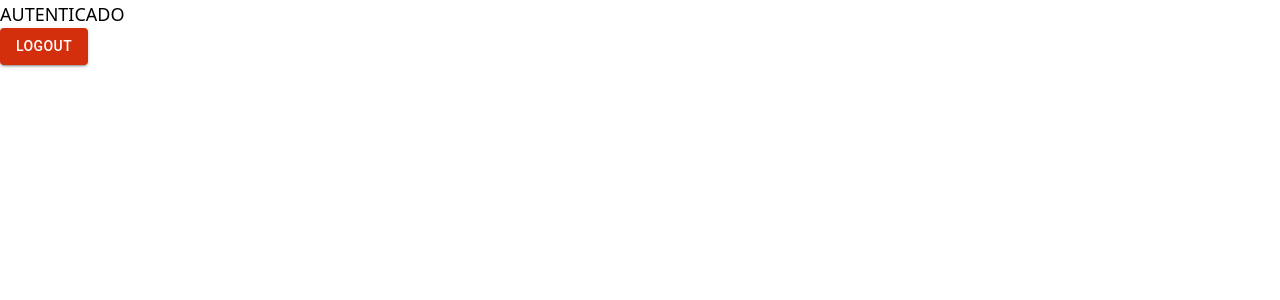
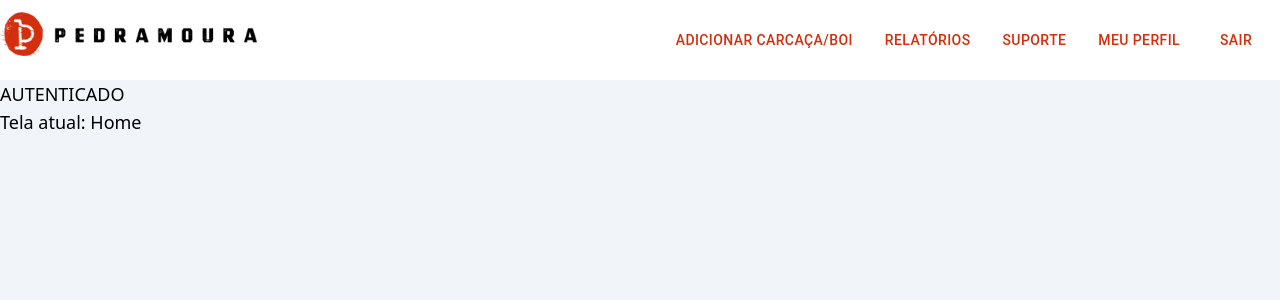
Before and after one commit to grupo-dois/app-desossa, a React (Create React App) app: page /system in a window 1280 px wide. Shown: the top 300 px of the page. Built offline with nearby package versions, Linux system fonts and the light colour scheme; sample sign-in values are in the browser's storage.

Commit message:
feat: add navbar

```diff
--- /dev/null
+++ b/src/components/Navbar.tsx
@@ -0,0 +1,42 @@
+import React from 'react';
+import logo from '../resources/logo.png';
+import { logout } from '../services/login';
+import { Button } from '@mui/material';
+import { Screens } from '../enums/Screens'
+import { useNavigate } from 'react-router-dom';
+
+interface Props {
+  setScreen: (screen: Screens) => void;
+}
+
+const Navbar: React.FC<Props> = (props) => {
+  const { setScreen } = props;
+  const navigate = useNavigate();
+
+  const logoutUser = () => {
+    logout();
+    navigate('/');
+  }
+
+  return (
+    <div className="h-20 bg-white flex justify-between">
+      <div>
+        <img
+          className="h-14 pt-3 cursor-pointer"
+          src={logo}
+          onClick={() => setScreen(Screens.HOME)}
+          alt="Pedra Moura"
+        />
+      </div>
+      <div className="flex space-x-4 mr-3">
+        <Button onClick={() => setScreen(Screens.CARCASS)}>Adicionar carcaça/boi</Button>
+        <Button onClick={() => setScreen(Screens.REPORTS)}>Relatórios</Button>
+        <Button onClick={() => setScreen(Screens.SUPPORT)}>Suporte</Button>
+        <Button onClick={() => setScreen(Screens.PROFILE)}>Meu perfil</Button>
+        <Button onClick={() => logoutUser()}>Sair</Button>
+      </div>
+    </div>
+  )
+}
+
+export default Navbar;
--- /dev/null
+++ b/src/components/index.ts
@@ -0,0 +1,3 @@
+import Navbar from './Navbar'
+
+export { Navbar }
--- /dev/null
+++ b/src/enums/Screens.ts
@@ -0,0 +1,7 @@
+export enum Screens {
+  HOME,
+  CARCASS,
+  REPORTS,
+  SUPPORT,
+  PROFILE,
+}
--- a/src/theme.js
+++ b/src/theme.js
@@ -8,6 +8,9 @@ const theme = createTheme({
     secondary: {
       main: '#000000',
     },
+    background: {
+      main: '#F1F3F6'
+    },
   },
 });
 
--- a/src/views/System.tsx
+++ b/src/views/System.tsx
@@ -1,9 +1,10 @@
-import { useEffect } from 'react';
-import { Button } from '@mui/material';
-import { logout } from '../services/login';
+import { useEffect, useState } from 'react';
 import { useNavigate } from 'react-router-dom';
+import { Navbar } from '../components'
+import { Screens } from '../enums/Screens'
 
 function System() {
+  const [currentScreen, setScreen] = useState<Screens>(Screens.HOME);
   const navigate = useNavigate();
 
   useEffect(() => {
@@ -17,24 +18,23 @@ function System() {
     }
   }
 
-  const logoutUser = () => {
-    logout();
-    navigate('/');
+  const defineScreen = (currentScreen: Screens) => {
+    const screens = new Map();
+    screens.set(0, "Home")
+    screens.set(1, "Adicionar carcaça")
+    screens.set(2, "Relatórios")
+    screens.set(3, "Suporte")
+    screens.set(4, "Perfil")
+
+    return screens.get(currentScreen)
   }
 
   return (
-    <div className="System">
+    <div className="System bg-slate-100 h-screen">
+      <Navbar setScreen={setScreen} />
       <h1 className="text-lg">AUTENTICADO</h1>
-      <Button
-        type="submit"
-        variant="contained"
-        color="primary"
-        onClick={() => {
-          logoutUser();
-        }}
-      >
-        Logout
-      </Button>
+      {/* CRIAR COMPONENTE GENÉRICO AQUI */}
+      <h1 className="text-lg">Tela atual: { defineScreen(currentScreen) }</h1>
     </div>
   );
 }
```
